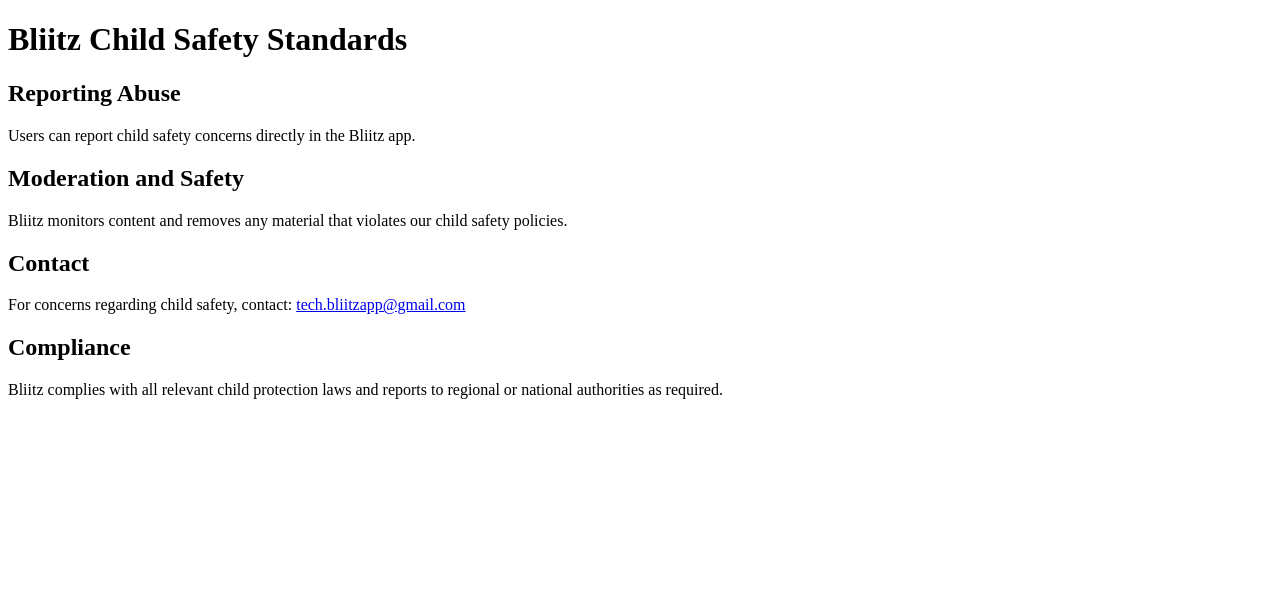
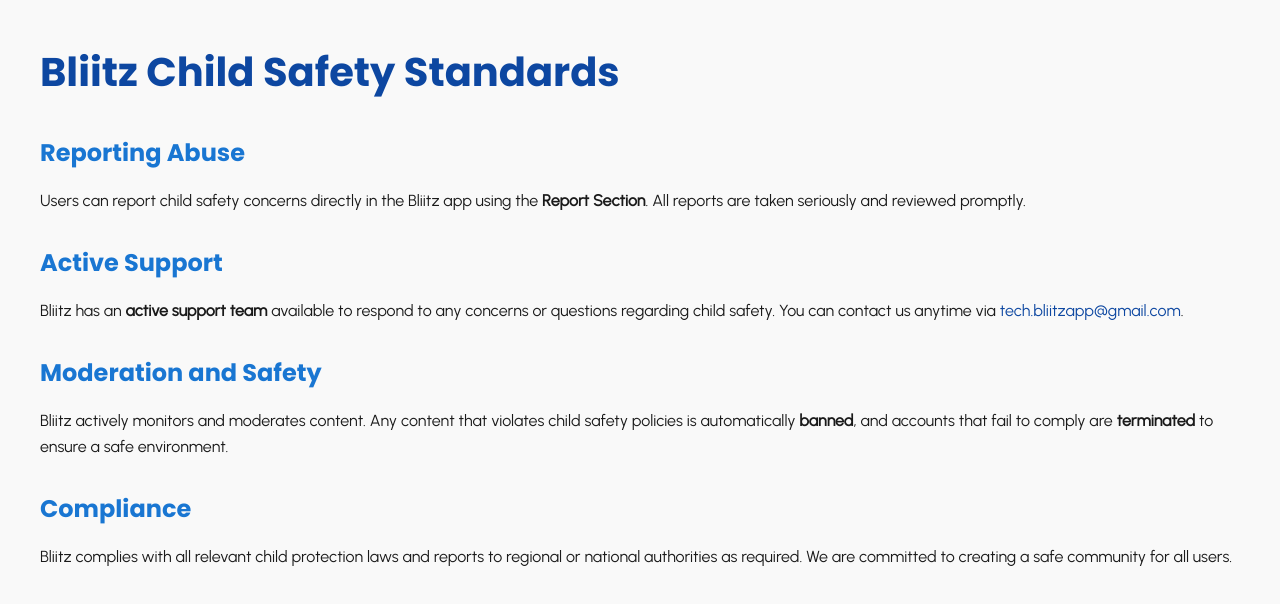
Before and after one commit to bliitzlabs/bliitz-child-safety, a plain HTML site: page index.html in a window 1280 px wide. Drawn offline with Linux system fonts and the light colour scheme.

Commit message:
Update index.html

```diff
--- a/index.html
+++ b/index.html
@@ -2,21 +2,65 @@
 <html lang="en">
 <head>
   <meta charset="UTF-8">
-  <title>Bliitz Chiild Safety Standards</title>
+  <title>Bliitz Child Safety Standards</title>
+  <!-- Google Fonts -->
+  <link href="https://fonts.googleapis.com/css2?family=Poppins:wght@700&family=Urbanist&display=swap" rel="stylesheet">
+  <style>
+    body {
+      font-family: 'Urbanist', sans-serif;
+      margin: 40px;
+      background-color: #f9f9f9;
+      color: #1a1a1a;
+      line-height: 1.6;
+    }
+
+    h1 {
+      font-family: 'Poppins', sans-serif;
+      font-weight: 700;
+      font-size: 2.5em;
+      color: #0D47A1;
+      margin-bottom: 20px;
+    }
+
+    h2 {
+      font-family: 'Poppins', sans-serif;
+      font-weight: 700;
+      color: #1976D2;
+      margin-top: 30px;
+      margin-bottom: 10px;
+    }
+
+    p {
+      margin-bottom: 15px;
+    }
+
+    a {
+      color: #0D47A1;
+      text-decoration: none;
+    }
+
+    a:hover {
+      text-decoration: underline;
+    }
+
+    .highlight {
+      font-weight: 700;
+    }
+  </style>
 </head>
 <body>
   <h1>Bliitz Child Safety Standards</h1>
 
   <h2>Reporting Abuse</h2>
-  <p>Users can report child safety concerns directly in the Bliitz app.</p>
+  <p>Users can report child safety concerns directly in the Bliitz app using the <span class="highlight">Report Section</span>. All reports are taken seriously and reviewed promptly.</p>
+
+  <h2>Active Support</h2>
+  <p>Bliitz has an <span class="highlight">active support team</span> available to respond to any concerns or questions regarding child safety. You can contact us anytime via <a href="mailto:tech.bliitzapp@gmail.com">tech.bliitzapp@gmail.com</a>.</p>
 
   <h2>Moderation and Safety</h2>
-  <p>Bliitz monitors content and removes any material that violates our child safety policies.</p>
-
-  <h2>Contact</h2>
-  <p>For concerns regarding child safety, contact: <a href="mailto:tech.bliitzapp@gmail.com">tech.bliitzapp@gmail.com</a></p>
+  <p>Bliitz actively monitors and moderates content. Any content that violates child safety policies is automatically <span class="highlight">banned</span>, and accounts that fail to comply are <span class="highlight">terminated</span> to ensure a safe environment.</p>
 
   <h2>Compliance</h2>
-  <p>Bliitz complies with all relevant child protection laws and reports to regional or national authorities as required.</p>
+  <p>Bliitz complies with all relevant child protection laws and reports to regional or national authorities as required. We are committed to creating a safe community for all users.</p>
 </body>
 </html>
```
